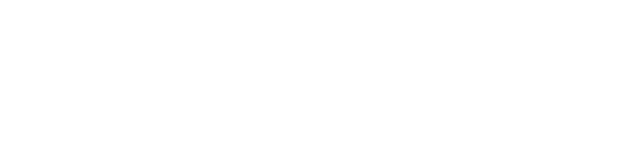
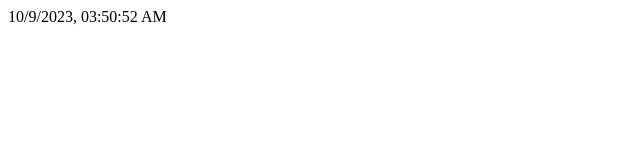
Before and after one commit to acciojob/js-timer-codeswithadarsh, a website: page main.html in a window 1280 px wide. Shown: the whole page, without its empty margins (0-640 px from the left). Drawn offline with Linux system fonts and the light colour scheme.

Commit message:
created a submission

```diff
--- a/main.html
+++ b/main.html
@@ -1,6 +1,11 @@
 <html>
   <head>
     <title>JS Timer</title>
+	   <style>
+        h1 {
+            color:rgb(69, 34, 128);
+        }
+    </style>
   </head>
   <body>
     <p id="timer"></p>
--- a/script.js
+++ b/script.js
@@ -1 +1,30 @@
-// write js code here if required
+var timer = document.getElementById("timer");
+function currentTime() {
+  let date = new Date();
+  let day = date.getDate();
+  let month = date.getMonth() + 1;
+  let year = date.getFullYear();
+  let currentDate = `${month}/${day}/${year}`;
+  let hh = date.getHours();
+  let mm = date.getMinutes();
+  let ss = date.getSeconds();
+  let session = "AM";
+
+  if(hh == 0){
+      hh = 12;
+  }
+  if(hh > 12){
+      hh = hh - 12;
+      session = "PM";
+   }
+
+   hh = (hh < 10) ? "0" + hh : hh;
+   mm = (mm < 10) ? "0" + mm : mm;
+   ss = (ss < 10) ? "0" + ss : ss;
+
+   let time = currentDate + ", " + hh + ":" + mm + ":" + ss + " " + session;
+
+  timer.innerText = time;
+  let t = setTimeout(function(){ currentTime() }, 1000);
+}
+currentTime();
```
